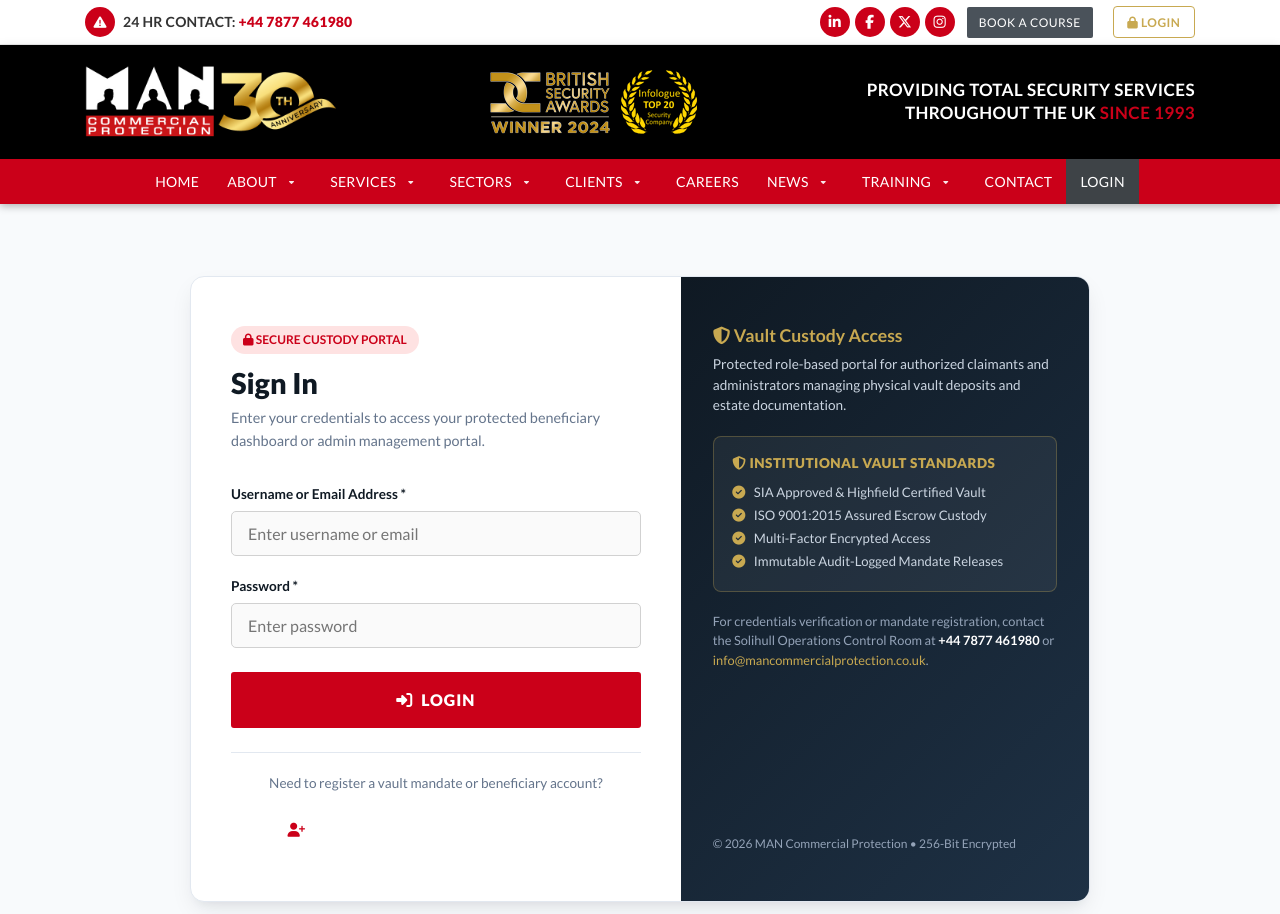
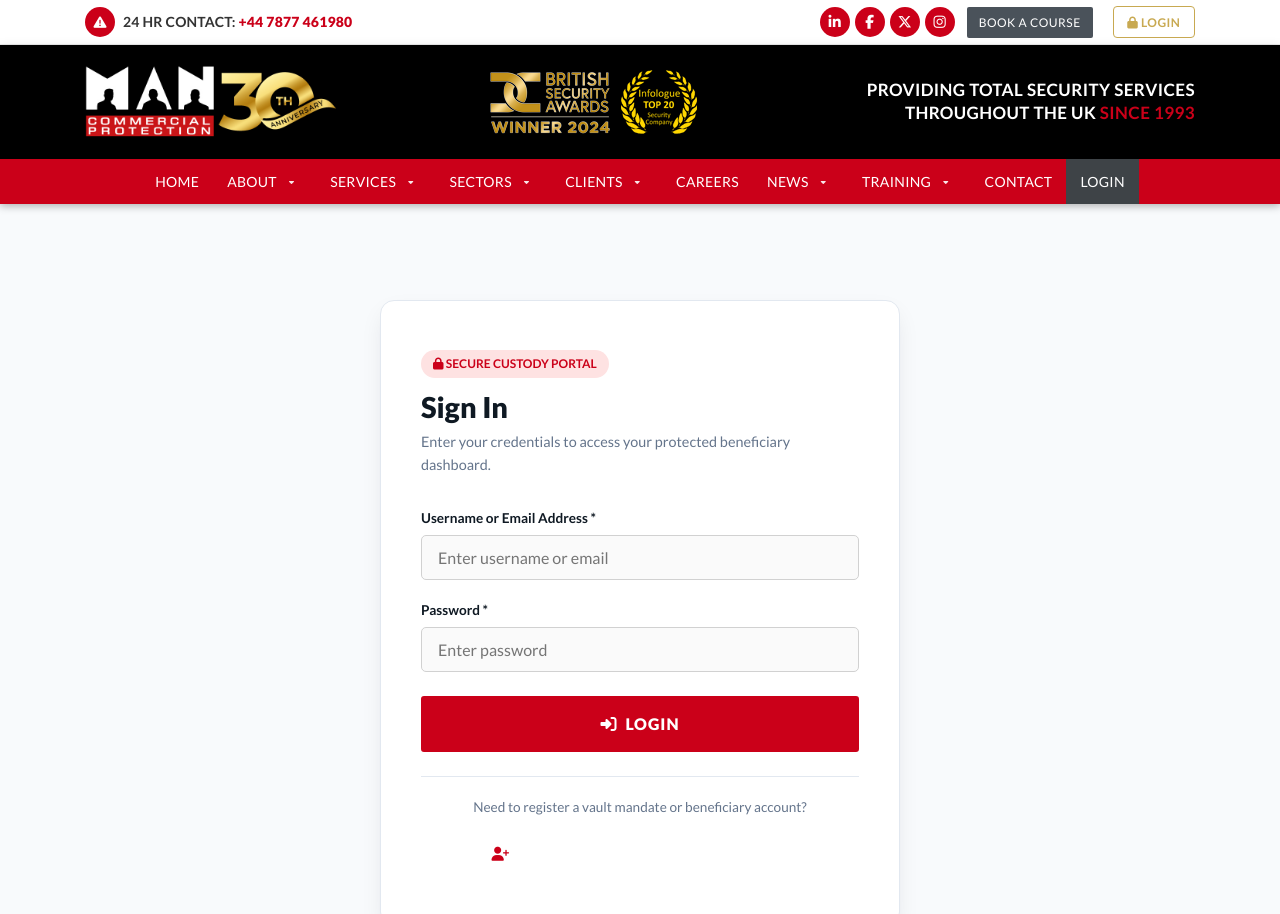
Before and after one commit to Devworld100/Manwebby, a website: page login.html in a window 1280 px wide. Shown: the top 914 px of the page. Drawn offline with Linux system fonts and the light colour scheme; no server answers.

Commit message:
Remove vault side section and clean sign in description text

```diff
--- a/css/portal.css
+++ b/css/portal.css
@@ -49,14 +49,13 @@
 
 /* --- Login View --- */
 .login-wrap {
-  max-width: 900px;
-  margin: 2rem auto;
+  max-width: 520px;
+  margin: 3.5rem auto;
   background: #ffffff;
   border-radius: 14px;
   box-shadow: var(--portal-shadow);
   overflow: hidden;
-  display: grid;
-  grid-template-columns: 1.2fr 1fr;
+  display: block;
   border: 1px solid #e2e8f0;
 }
 .login-box {
--- a/login.html
+++ b/login.html
@@ -196,7 +196,7 @@
             <i class="fas fa-lock"></i> Secure Custody Portal
           </div>
           <h1 class="login-box__title">Sign In</h1>
-          <p class="login-box__desc">Enter your credentials to access your protected beneficiary dashboard or admin management portal.</p>
+          <p class="login-box__desc">Enter your credentials to access your protected beneficiary dashboard.</p>
 
           <div id="login-error-alert" style="display:none; padding:0.75rem 1rem; background:#fee2e2; border:1px solid #fca5a5; color:#991b1b; border-radius:6px; font-size:0.85rem; margin-bottom:1.25rem;"></div>
 
@@ -221,33 +221,6 @@
             <button type="button" class="btn btn--outline" style="width:100%; font-size:0.88rem; font-weight:700;" onclick="window.PortalUI.openCreateModal(true)">
               <i class="fas fa-user-plus" style="color:var(--portal-red); margin-right:6px;"></i> Register / Create Vault Profile
             </button>
-          </div>
-        </div>
-
-        <div class="login-side">
-          <div>
-            <h4><i class="fas fa-shield-alt"></i> Vault Custody Access</h4>
-            <p>Protected role-based portal for authorized claimants and administrators managing physical vault deposits and estate documentation.</p>
-
-            <div class="login-security-notice" style="background:rgba(255,255,255,0.06); border:1px solid rgba(200,169,81,0.3); border-radius:8px; padding:1.15rem; margin:1.25rem 0;">
-              <h6 style="color:var(--portal-gold); font-size:0.85rem; font-weight:800; text-transform:uppercase; margin-bottom:0.6rem; letter-spacing:0.5px;">
-                <i class="fas fa-shield-halved"></i> Institutional Vault Standards
-              </h6>
-              <ul style="font-size:0.82rem; color:#cbd5e1; list-style:none; padding:0; margin:0; line-height:1.75;">
-                <li><i class="fas fa-check-circle text-gold" style="color:var(--portal-gold); margin-right:6px;"></i> SIA Approved &amp; Highfield Certified Vault</li>
-                <li><i class="fas fa-check-circle text-gold" style="color:var(--portal-gold); margin-right:6px;"></i> ISO 9001:2015 Assured Escrow Custody</li>
-                <li><i class="fas fa-check-circle text-gold" style="color:var(--portal-gold); margin-right:6px;"></i> Multi-Factor Encrypted Access</li>
-                <li><i class="fas fa-check-circle text-gold" style="color:var(--portal-gold); margin-right:6px;"></i> Immutable Audit-Logged Mandate Releases</li>
-              </ul>
-            </div>
-
-            <div style="font-size:0.8rem; color:#94a3b8; line-height:1.5; margin-bottom:1rem;">
-              For credentials verification or mandate registration, contact the Solihull Operations Control Room at <strong style="color:#ffffff;">+44 7877 461980</strong> or <a href="mailto:info@mancommercialprotection.co.uk" style="color:var(--portal-gold); text-decoration:none;">info@mancommercialprotection.co.uk</a>.
-            </div>
-          </div>
-
-          <div style="font-size:0.75rem; color:#94a3b8;">
-            &copy; 2026 MAN Commercial Protection &bull; 256-Bit Encrypted
           </div>
         </div>
       </div>
```
